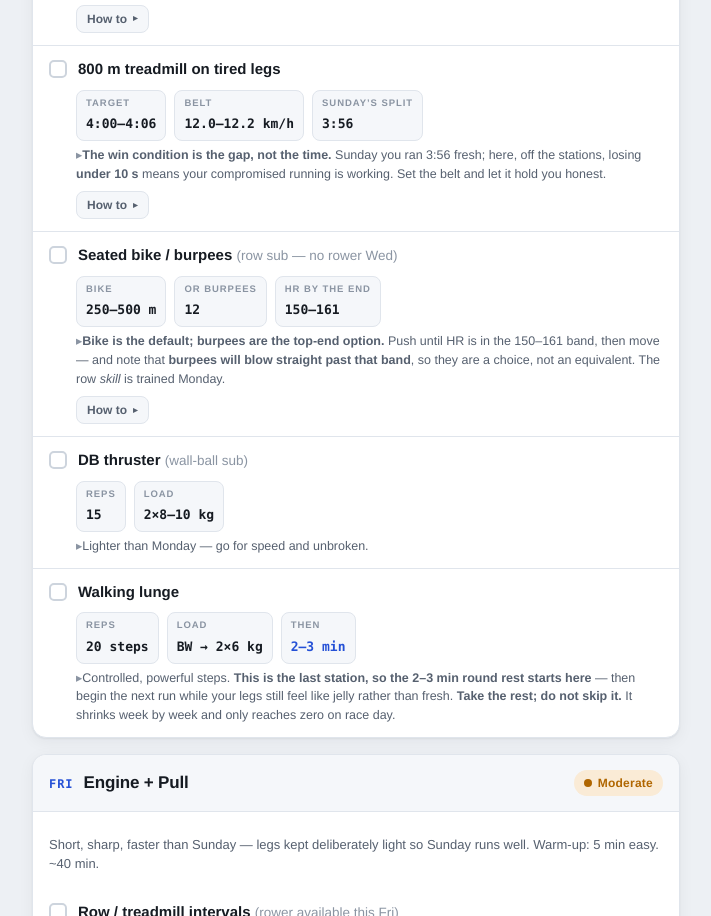
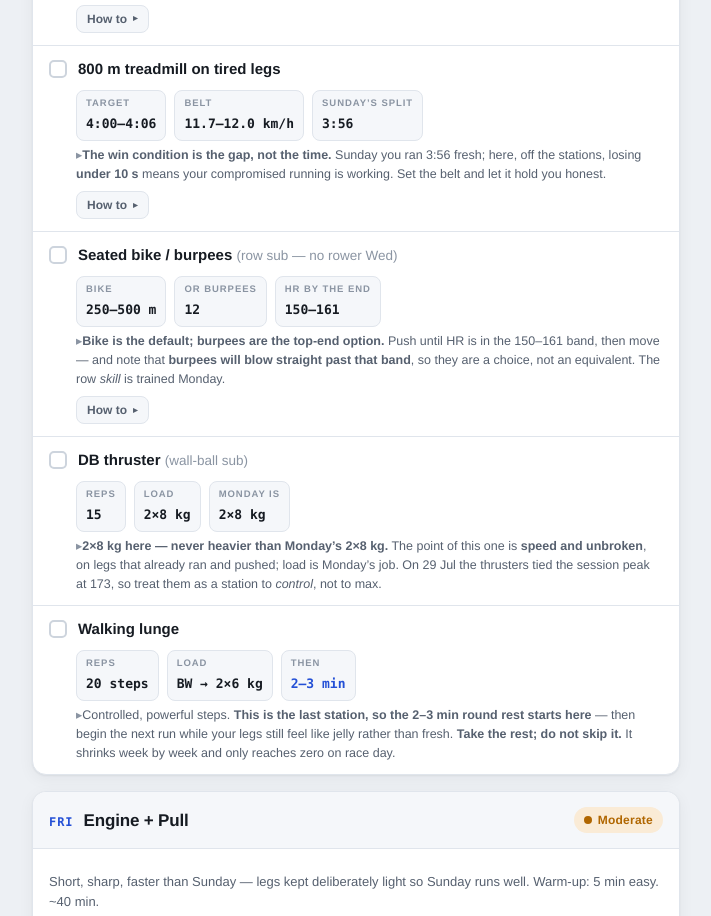
Before and after one commit to jamy85/hyrox-plan, a plain HTML site: page index.html in a window 1280 px wide. Shown: the part 2583-3499 px from the top of the page, without its empty margins (284-995 px from the left). Drawn offline with Linux system fonts and the light colour scheme.

Commit message:
Plan audit: fix 9 cross-file contradictions, add 89 automated checks
Full sweep after the rest-model fix. Rendered every week/day and diffed
every number against training-plan.md, README.md and TRAINING_LOG.md,
then recomputed the arithmetic. Three of these were invisible on a
read-through.

HIGH - the brick 800 belt band prescribed faster than its own target:
  "target 4:00-4:06" beside "belt 12.0-12.2 km/h", but 12.2 = 3:56, the
  FRESH Sunday split the same card calls "ambitious here". Correct band
  is 11.7-12.0. Worst of the nine: it pushed the run faster on exactly
  the session where round 3 already hit max HR.
HIGH - README.md never got the max-HR re-anchor: still max 170 and the
  old zone set while three other files said 173.
MED  - easy ceiling 136 vs 138 in five places; now derived from a new
  ME.zEasyTop.
MED  - brick thruster said "lighter than Monday" beside 2x8-10 kg, but
  W2's Monday IS 2x8, so the range allowed heavier. Now per-week
  brickThr (2x8 / 2x8 / 2x10) with Monday's load shown alongside.
MED  - "goal pace" was overloaded: WED[4] said "runs at goal pace"
  (= 3:56) while the session targets 4:00-4:06.
LOW  - the Monday row warning ("into the 160s") came to overlap its own
  prescribed band of 150-161; the re-anchor created this.
LOW  - README repeated the disproved "edit ME and it propagates" claim,
  and still presented burpees as equivalent to the bike.
INFO - WED[1] is dead config (W1's Wednesday was hand-authored after
  DOMS), now commented.

Verified consistent and left alone: all six week date ranges vs the 2026
calendar, LOADS vs the markdown for every week, every belt/split pair,
the DOMS and load-gate thresholds, Brick Lite, and race day's "3:56"
(labelled First 800, so it does not contradict the W5 sim's 4:05-4:15).

Guarded by hyrox_plan/tests/check_plan_consistency.js.

Co-Authored-By: Claude Opus 5 (1M context) <noreply@anthropic.com>

```diff
--- a/index.html
+++ b/index.html
@@ -696,6 +696,8 @@
     zSteady:   '139&ndash;149',
     zThresh:   '150&ndash;161',
     zVo2:      '162&ndash;173',
+    zEasyTop:  '138',
+    zEasyTop1: '142',
     split800:  '3:56',
     pace800:   '4:56/km',
     spread800: '6 s',
@@ -710,23 +712,23 @@
   // Per-week load table for the Mon strength day + Fri engine piece.
   // Loads are gated on the DOMS rule, not on the calendar -- see `gate`.
   var LOADS = {
-    1: { row:'6&times;250 m', squat:'20 kg', lunge:'2&times;10 kg', rdl:'30 kg', thr:'2&times;8 kg',
+    1: { row:'6&times;250 m', squat:'20 kg', lunge:'2&times;10 kg', rdl:'30 kg', thr:'2&times;8 kg', brickThr:'2&times;8 kg',
          pull:'RIR 2 &middot; last 3 reps burn',
          gate:'Baseline &mdash; what you actually lifted Mon 20 Jul.',
          fri:'5&times;250 m', friSpd:ME.belt, rowFri:false },
-    2: { row:'6&times;250 m', squat:'20 kg', lunge:'2&times;10 kg', rdl:'30 kg', thr:'2&times;8 kg',
+    2: { row:'6&times;250 m', squat:'20 kg', lunge:'2&times;10 kg', rdl:'30 kg', thr:'2&times;8 kg', brickThr:'2&times;8 kg',
          pull:'RIR 2 &middot; last 3 reps burn',
          lungeVol:'3 &times; 16 steps', rdlVol:'3 &times; 10',
          volCut:'<b>Volume trimmed this week only</b> (48 lunge steps instead of 80, 30 RDL reps instead of 36). Same weight &mdash; the protective adaptation does not need a full dose, and these two lifts cause most of the soreness.',
          gate:'<b>Repeat W1 &mdash; same loads, no jump.</b> These exact numbers cost you 7&ndash;8/10 DOMS and a Wednesday. Second exposure at the same load hurts far less (repeated-bout effect); that is the adaptation to bank before adding kilos.',
          thrGate:'<b>Target before any load jump: 4 &times; 15 unbroken at 2&times;8 kg.</b> On Mon 27 Jul set 4 broke at 10 reps &mdash; about 55 of the 60, with HR spiking to 159 (94% of max). That is a well-dosed session rather than a failure, but it does mean this weight is not owned yet.',
          fri:'6&times;250 m', friSpd:ME.belt, rowFri:true  },
-    3: { row:'5&times;400 m', squat:'24 kg', lunge:'2&times;12 kg', rdl:'40 kg', thr:'2&times;10 kg',
+    3: { row:'5&times;400 m', squat:'24 kg', lunge:'2&times;12 kg', rdl:'40 kg', thr:'2&times;10 kg', brickThr:'2&times;8 kg',
          pull:'RIR 2 &middot; add load when 4&times;15 is clean',
          gate:'First real jump (+4 kg squat, +10 kg RDL) &mdash; <b>only if W2&rsquo;s Monday left you under 4/10 sore and the Wed brick happened.</b> If W2 wrecked you again, run W2&rsquo;s loads a third time.',
          thrGate:'<b>Take 2&times;10 kg only once 4 &times; 15 is unbroken at 2&times;8 kg.</b> As of Mon 27 Jul the last set broke at 10 reps, so this +25% jump is not earned yet &mdash; and this week puts 5&times;400 m of rowing in front of the thrusters, so they land on more fatigue than they did in W2. Go unbroken at 2&times;8 kg first, then move up.',
          fri:'4&times;500 m', friSpd:'14.0 km/h', rowFri:false },
-    4: { row:'4&times;500 m', squat:'28 kg', lunge:'2&times;14 kg', rdl:'45 kg', thr:'2&times;12 kg',
+    4: { row:'4&times;500 m', squat:'28 kg', lunge:'2&times;14 kg', rdl:'45 kg', thr:'2&times;12 kg', brickThr:'2&times;10 kg',
          pull:'RIR 2 &middot; hold, do not chase',
          gate:'Last loading week. Same gate: add only what W3 earned. Sunday is an easy long run, so Monday can be the honest top end.',
          thrGate:'<b>Same gate:</b> 2&times;12 kg only if 4 &times; 15 went unbroken at 2&times;10 kg. Otherwise repeat the weight you have not owned yet &mdash; broken sets with a heavier dumbbell are worth less to you than unbroken sets with a lighter one.',
@@ -737,10 +739,12 @@
   //  source for every rest statement in wedBrick(); do not hardcode a rest
   //  figure in any cue. Station-to-station rest is always 30-60 s.
   var WED = {
+    // NOTE: WED[1] is UNUSED -- W1's Wednesday (22 Jul) was lost to DOMS and is
+    // hand-authored in WEEKS[1], so wedBrick(1) is never called. Kept for shape only.
     1: { rounds:'4',   runs:false, push:false, rest:'2&ndash;3 min', label:'Round = bike &rarr; thruster &rarr; lunge',                          note:'Grooving the movements &mdash; no runs yet this week.' },
     2: { rounds:'3',   runs:true,  push:false, rest:'2&ndash;3 min', label:'Round = 800 m run &rarr; bike &rarr; thruster &rarr; lunge',              note:'First real brick &mdash; the 800 s go in.' },
     3: { rounds:'4',   runs:true,  push:true,  rest:'90 s&ndash;2 min', label:'Round = 800 m &rarr; bike &rarr; thruster &rarr; lunge &rarr; incline push',  note:'Incline push (sled sub) joins from this week.' },
-    4: { rounds:'4&ndash;5', runs:true,  push:true,  rest:'60&ndash;90 s', label:'Round = 800 m &rarr; bike &rarr; thruster &rarr; lunge &rarr; incline push',  note:'Runs at goal pace; add the 5th round only if fresh.' }
+    4: { rounds:'4&ndash;5', runs:true,  push:true,  rest:'60&ndash;90 s', label:'Round = 800 m &rarr; bike &rarr; thruster &rarr; lunge &rarr; incline push',  note:'Runs at the <b>tired-legs</b> target (4:00&ndash;4:06), not Sunday&rsquo;s ' + ME.split800 + '; add the 5th round only if fresh.' }
   };
   // Per-week Sunday 800s. Pace is FIXED at your measured 3:56 all block --
   // the progression is one variable per week (reps, then recovery), and the
@@ -782,7 +786,7 @@
               'Recovery ' + ME.zRecov + ' &middot; Easy ' + ME.zEasy + ' &middot; Steady ' + ME.zSteady,
               '<b>Threshold ' + ME.zThresh + '</b> &mdash; where these row reps belong',
               'VO2 / race ' + ME.zVo2 + ' &mdash; Sunday&rsquo;s last 800s live here, Monday should not' ] },
-            { p:'Monday is a <b>moderate</b> day by design. If the row is dragging you into the 160s you are stealing from Wednesday and Sunday &mdash; back the split off, keep the rate at 24&ndash;28 spm.' }
+            { p:'Monday is a <b>moderate</b> day by design. If the row is dragging you up into the VO2/race band (' + ME.zVo2 + ') you are stealing from Wednesday and Sunday &mdash; back the split off, keep the rate at 24&ndash;28 spm.' }
           ] },
         { n:'Goblet squat (KB/DB)',
           stats:[{l:'Sets&times;Reps',v:'4 &times; 12'},{l:'Load',v:L.squat},{l:'Rest',v:'90 s',rest:true}],
@@ -835,6 +839,7 @@
 
   function wedBrick(w) {
     var C = WED[w];
+    var L = LOADS[w];   // brick thruster load is stated per week (brickThr) and is never heavier than Monday's thr
     var ex = [
       { n:'Tuesday check &mdash; which version of today?', tag:'read this before you start',
         stats:[{l:'0&ndash;4/10',v:'full brick'},{l:'5&ndash;6/10',v:'Brick Lite &middot; 2 rounds, no lunge'},{l:'7+/10',v:'easy bike + mobility'}],
@@ -852,14 +857,15 @@
         ] }
     ];
     if (C.runs) ex.push({ n:'800 m treadmill on tired legs',
-      stats:[{l:'Target',v:'4:00&ndash;4:06'},{l:'Belt',v:'12.0&ndash;12.2 km/h'},{l:'Sunday&rsquo;s split',v:ME.split800}],
+      stats:[{l:'Target',v:'4:00&ndash;4:06'},{l:'Belt',v:'11.7&ndash;12.0 km/h'},{l:'Sunday&rsquo;s split',v:ME.split800}],
       cue:'<b>The win condition is the gap, not the time.</b> Sunday you ran ' + ME.split800 + ' fresh; here, off the stations, losing <b>under 10 s</b> means your compromised running is working. Set the belt and let it hold you honest.',
       details:[
         { p:'This one number is the closest thing in the plan to a race predictor. On race day every 800 comes after a station, so the fresh-legs split is not what you will run &mdash; the tired-legs split is.' },
-        { h:'What the belt speeds mean', li:[
-          '<b>12.2 km/h</b> = 3:56 per 800 &mdash; your fresh Sunday split, ambitious here',
-          '<b>12.0 km/h</b> = 4:00 per 800 &mdash; the target on tired legs',
-          '<b>11.6 km/h</b> = 4:08 per 800 &mdash; acceptable early in the block',
+        { h:'What the belt speeds mean &mdash; the target band is 11.7&ndash;12.0', li:[
+          '<b>12.0 km/h</b> = 4:00 per 800 &mdash; the fast end of the target, and what you held on 29 Jul',
+          '<b>11.7 km/h</b> = 4:06 per 800 &mdash; the slow end of the target; still inside the 10 s win condition',
+          '<b>11.6 km/h</b> = 4:08 per 800 &mdash; just outside, acceptable early in the block',
+          '<b>12.2 km/h = 3:56 is your FRESH Sunday split &mdash; do not set the belt there for this session.</b> It is the number you are comparing against, not the one you run here.',
           'Below 11.2 km/h (4:17) means the stations before it were too hard &mdash; lighten them, not the run.' ] },
         { h:'W2 result &mdash; 29 Jul: target already met, two weeks early', li:[
           '<b>4:00 on all three rounds</b> (12.0 km/h, 1% incline) &mdash; only <b>4 s</b> off your fresh 3:56, against a win condition of under 10 s. The plan expected 4:06 here.',
@@ -880,8 +886,8 @@
         { p:'<b>So: bike when the point is a controlled threshold touch</b> (which is most weeks, and especially W3&ndash;W4 at 4 rounds, where the floor compounds). <b>Keep burpees for when you want the top end on purpose</b> &mdash; and then cap or break them, around 8. <b>Judge the round by whether the next run starts under ~130</b>, not by how high this station got: capping station HR is the race skill, maxing it is not.' }
       ] });
     ex.push({ n:'DB thruster', tag:'wall-ball sub',
-      stats:[{l:'Reps',v:'15'},{l:'Load',v:'2&times;8&ndash;10 kg'}],
-      cue:'Lighter than Monday &mdash; go for speed and unbroken.' });
+      stats:[{l:'Reps',v:'15'},{l:'Load',v:L.brickThr},{l:'Monday is',v:L.thr}],
+      cue:'<b>' + L.brickThr + ' here &mdash; never heavier than Monday&rsquo;s ' + L.thr + '.</b> The point of this one is <b>speed and unbroken</b>, on legs that already ran and pushed; load is Monday&rsquo;s job. On 29 Jul the thrusters tied the session peak at 173, so treat them as a station to <i>control</i>, not to max.' });
     // ---- ONE rest model, used by whichever station is last this week. ----
     // Last station is the lunge in W1-W2 and the incline push in W3-W4, so the
     // round-rest sentence has to follow it rather than being pinned to one exercise.
@@ -961,8 +967,8 @@
     if (w === 4) return { dow:'Sun', title:'Easy Long Run', chip:'easy',
       sub:'Recovery week &mdash; deliberately easy. Outdoors, usual route. Cool down / stretch after.',
       ex:[ { n:'Easy long run',
-        stats:[{l:'Duration',v:'50&ndash;60 min'},{l:'HR ceiling',v:'138'},{l:'Your easy HR',v:'~133'}],
-        cue:'No 800 s this week. <b>Cap HR at 138</b> (top of Zone 2 off your 173 max) &mdash; your usual easy runs sit at 133, so that is the feel. This <i>is</i> the session, not a soft version of a hard one; if HR creeps past 142, walk the hills.' } ]};
+        stats:[{l:'Duration',v:'50&ndash;60 min'},{l:'HR ceiling',v:ME.zEasyTop},{l:'Your easy HR',v:'~133'}],
+        cue:'No 800 s this week. <b>Cap HR at ' + ME.zEasyTop + '</b> (top of Zone 2 off your ' + ME.hrMax + ' max) &mdash; your usual easy runs sit at 133, so that is the feel. This <i>is</i> the session, not a soft version of a hard one; if HR creeps past ' + ME.zEasyTop1 + ', walk the hills.' } ]};
     var S = SUN[w];
     return { dow:'Sun', title:'Run Quality &mdash; 800s', chip:'hard',
       sub:'Your purest running session, outdoors. <b>Same ' + ME.split800 + ' split as 26 Jul</b> &mdash; this week&rsquo;s change is ' + S.varLbl + '. Warm-up: 10 min easy + 3&ndash;4 strides. Cool down 5&ndash;10 min.',
@@ -1017,7 +1023,7 @@
     3: { dates:'3&ndash;9 Aug', phase:'Specificity', focus:'Incline push joins the brick; 800s hold 3:56 on 100 m less recovery.',
          note:'<b>First load increase &mdash; if earned.</b> The gate on Monday&rsquo;s lifts is last week&rsquo;s soreness, not the date on this tab. Sunday keeps 6 &times; 3:56 but cuts the jog to 300 m; target last-rep HR <b>163 or below</b>.',
          sessions:[ monStrength(3), wedBrick(3), friEngine(3), sunRun(3) ] },
-    4: { dates:'10&ndash;16 Aug', phase:'Specificity', focus:'Hold intensity; Sunday drops to an easy long recovery run (HR under 136).',
+    4: { dates:'10&ndash;16 Aug', phase:'Specificity', focus:'Hold intensity; Sunday drops to an easy long recovery run (HR under ' + ME.zEasyTop + ').',
          sessions:[ monStrength(4), wedBrick(4), friEngine(4), sunRun(4) ] },
     5: { dates:'17&ndash;23 Aug', phase:'Peak', focus:'Dress rehearsal Monday (timed, with a real row) &mdash; then easy all week to absorb it.',
          sessions:[
@@ -1036,7 +1042,7 @@
              ]},
            { dow:'Wed', title:'Easy Shake-out', chip:'easy',
              sub:'Absorb Monday. Nothing hard this week after the sim.',
-             ex:[ { n:'Easy 30 min + mobility', stats:[{l:'Duration',v:'30 min'},{l:'HR ceiling',v:'136'}],
+             ex:[ { n:'Easy 30 min + mobility', stats:[{l:'Duration',v:'30 min'},{l:'HR ceiling',v:ME.zEasyTop}],
                    cue:'Loosen up, mobilise hips + ankles. No intervals.' } ]},
            { dow:'Fri', title:'Easy Engine', chip:'easy',
              sub:'Keep the blood moving, stay fresh.',
@@ -1129,7 +1135,7 @@
         '<b>Strength</b> &rarr; the DOMS gate: add 2 kg only after a Monday that stayed at or under 4/10 sore and cleared by Wednesday.',
         '<b>800s</b> &rarr; 3:56 per rep (4:56/km). Fixed. The target is a <i>lower last-rep HR</i>, not a faster split.',
         '<b>Friday sprints</b> &rarr; 15.0 km/h on the belt, all reps identical. HR near 140 is expected and fine.',
-        '<b>Easy</b> &rarr; under 136 bpm. Your natural easy runs sit at 133.',
+        '<b>Easy</b> &rarr; under ' + ME.zEasyTop + ' bpm. Your natural easy runs sit at 133.',
         '<b>Brick 800s</b> &rarr; 4:00&ndash;4:06, i.e. within 10 s of the fresh split.' ] },
       { p:'If DOMS stacks again, or the same 3:56 starts costing <i>more</i> HR instead of less, turn one hard session easy that week. Consistency beats hero weeks &mdash; you have already lost one Wednesday to this.' }
     ];
```
Also changed, not shown: 1 other file.
